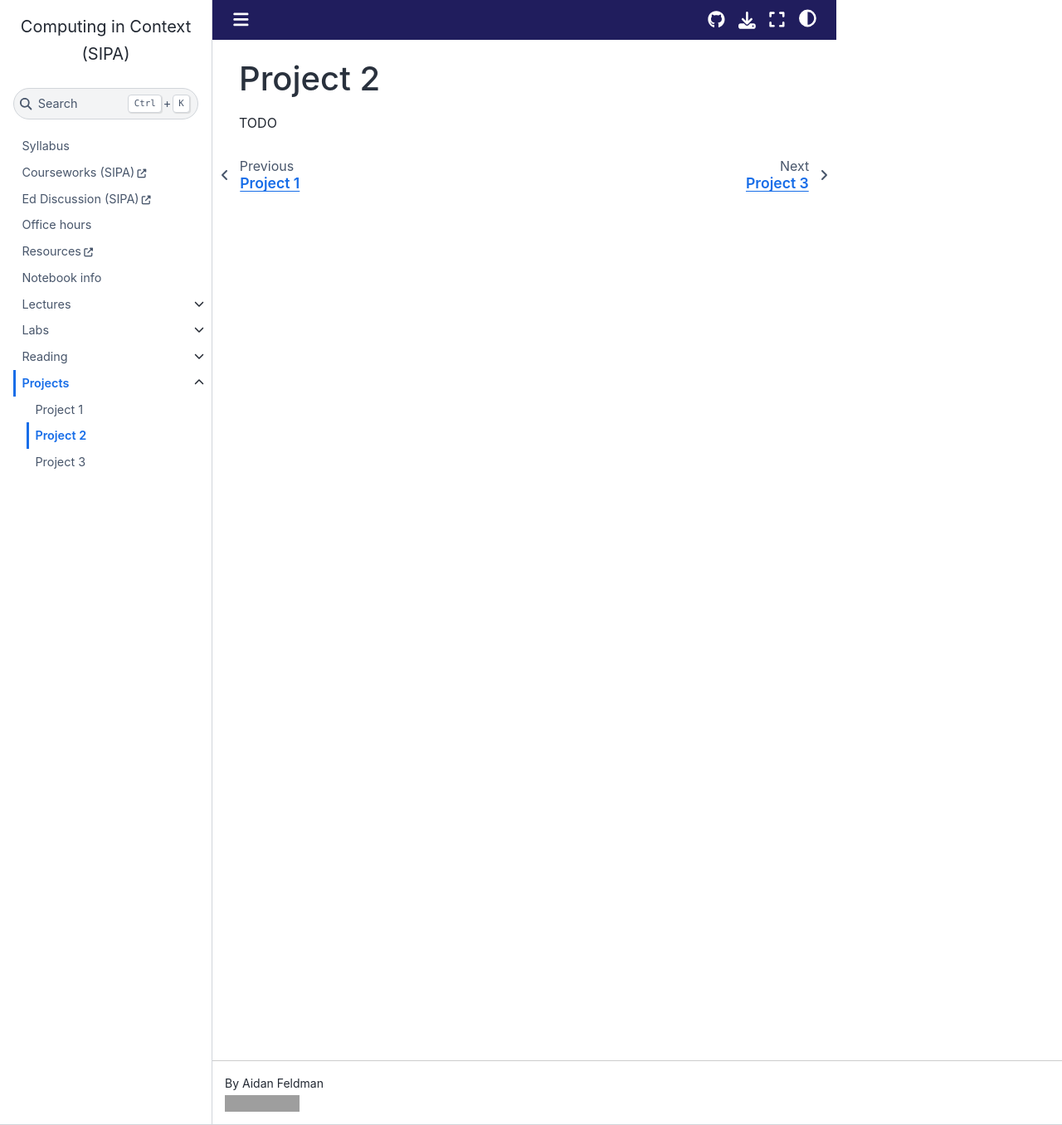
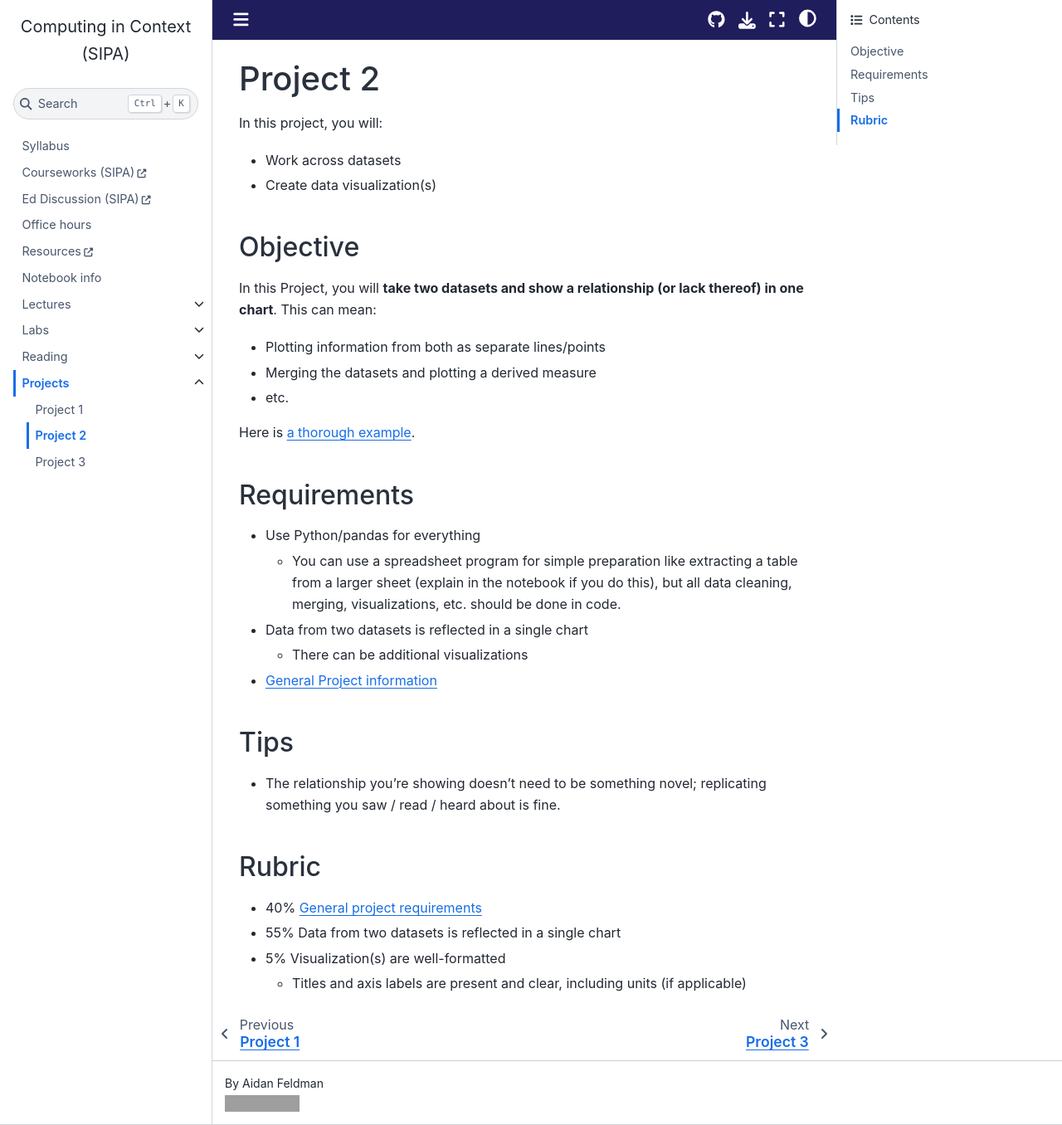
Before and after one commit to afeld/computing-in-context, a Jupyter Book: the page built from project_2.md, in a window 1280 px wide and 1356 px high. Shown: the whole window at 83% size. Built offline with Jupyter Book 1.0.4 settings and Sphinx 7.4.7 and the Sphinx Book theme 1.1.4, drawn with Linux system fonts in a browser that asks for light colours; pages that are not in the unit, such as notebooks, are missing from menus; comment, search, counter and statistics services are not loaded; grey boxes are pictures that could not be loaded.

Commit message:
fill out project 2

```diff
--- a/project_2.md
+++ b/project_2.md
@@ -1,3 +1,35 @@
 # Project 2
 
-TODO
+In this project, you will:
+
+- Work across datasets
+- Create data visualization(s)
+
+## Objective
+
+In this Project, you will **take two datasets and show a relationship (or lack thereof) in one chart**. This can mean:
+
+- Plotting information from both as separate lines/points
+- Merging the datasets and plotting a derived measure
+- etc.
+
+Here is [a thorough example](https://python-public-policy.afeld.me/en/columbia/final_project/universities.html).
+
+## Requirements
+
+- Use Python/pandas for everything
+  - You can use a spreadsheet program for simple preparation like extracting a table from a larger sheet (explain in the notebook if you do this), but all data cleaning, merging, visualizations, etc. should be done in code.
+- Data from two datasets is reflected in a single chart
+  - There can be additional visualizations
+- [General Project information](notebooks.md#projects)
+
+## Tips
+
+- The relationship you're showing doesn’t need to be something novel; replicating something you saw / read / heard about is fine.
+
+## Rubric
+
+- 40% [General project requirements](notebooks.md#projects)
+- 55% Data from two datasets is reflected in a single chart
+- 5% Visualization(s) are well-formatted
+  - Titles and axis labels are present and clear, including units (if applicable)
```
